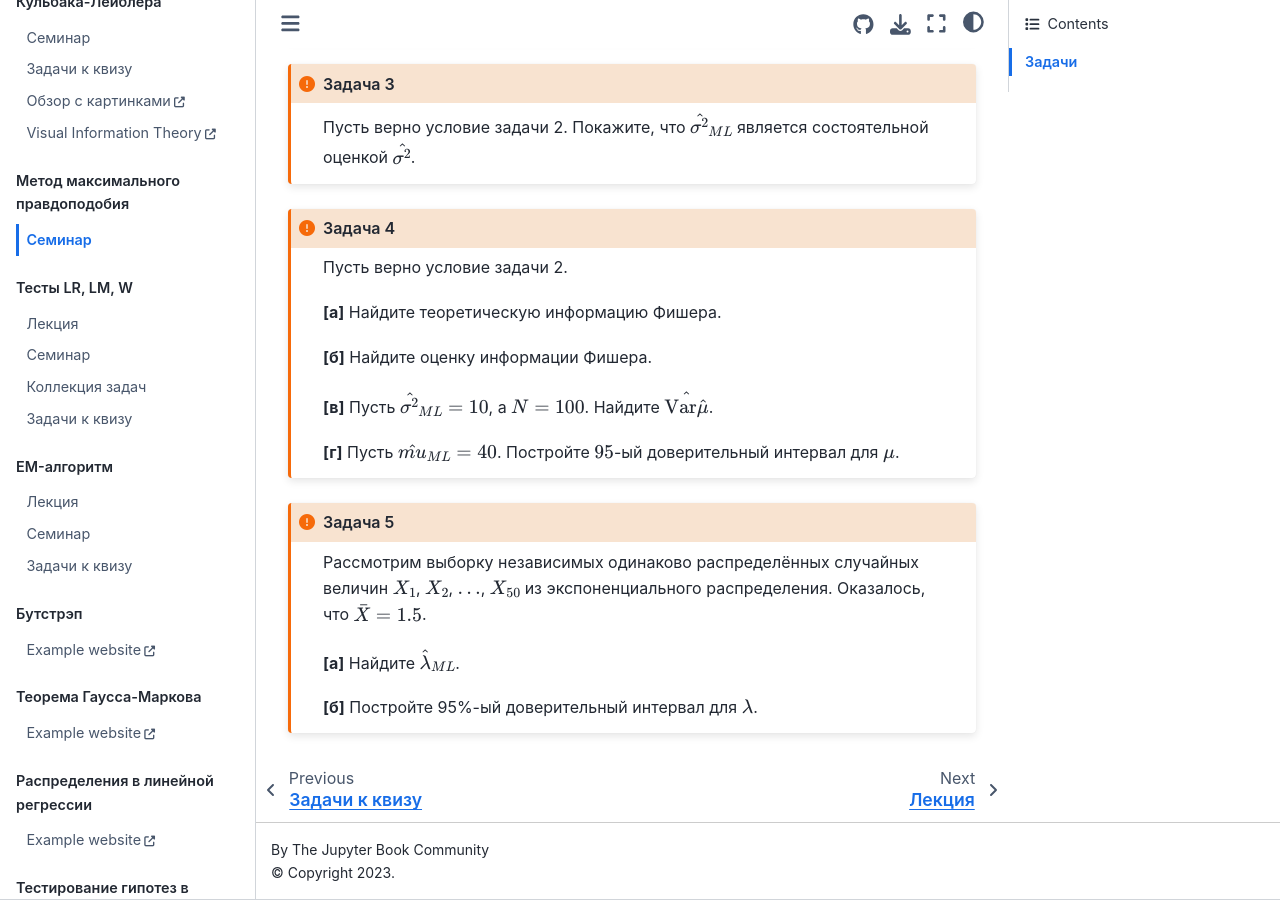
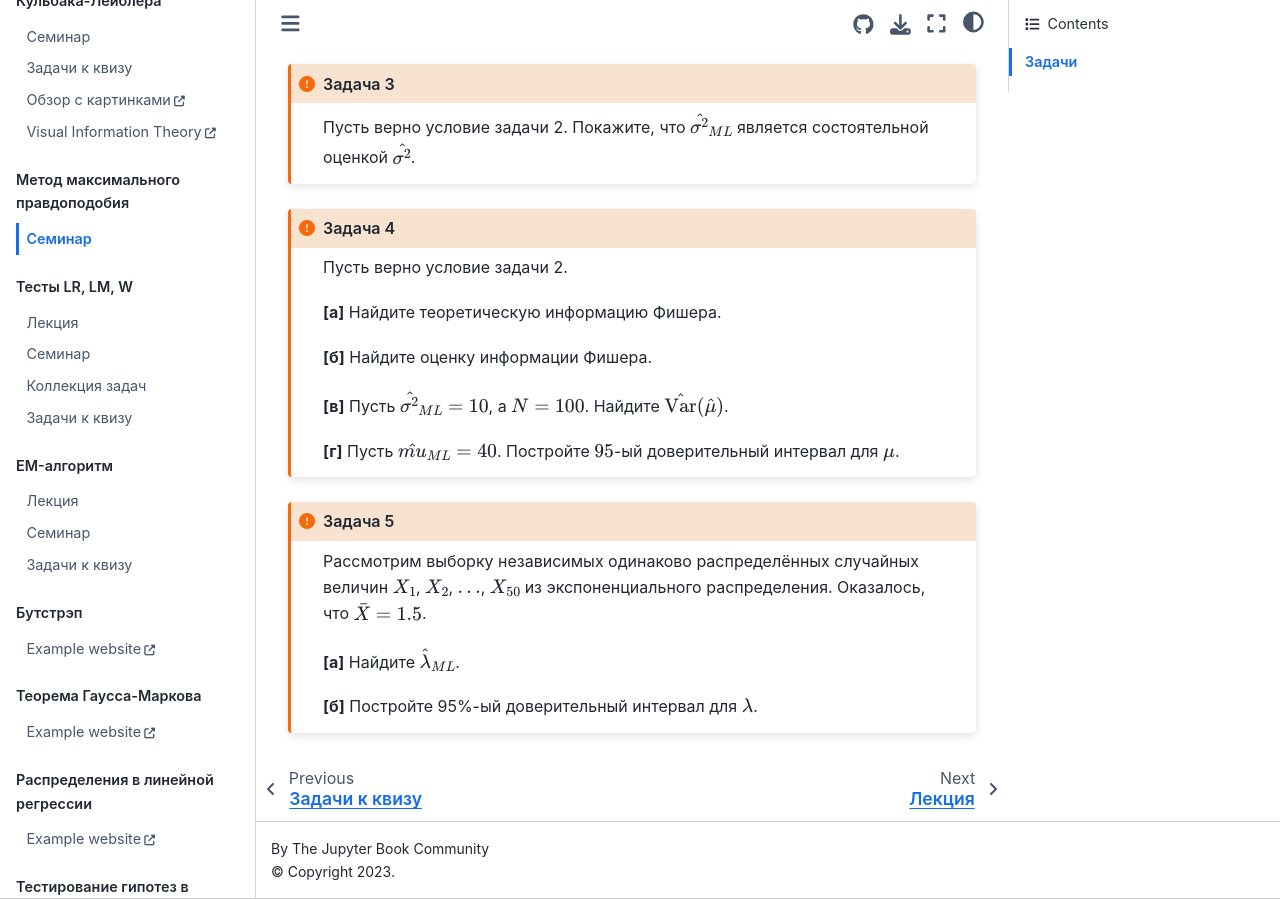
Before and after one commit to AIshutin/psmo_book, a Jupyter Book: the page built from content/ML/seminar.md, in a window 1280 px wide and 900 px high, scrolled down 725 px. Built offline with Jupyter Book 1.0.4 settings and Sphinx 7.4.7 and the Sphinx Book theme 1.1.4, drawn with Linux system fonts in a browser that asks for light colours.

Commit message:
upd sem2

````diff
--- a/content/ML/seminar.md
+++ b/content/ML/seminar.md
@@ -37,7 +37,7 @@
 
 **[б]** Найдите оценку информации Фишера.
 
-**[в]** Пусть $\hat{\sigma^2}_{ML} = 10$, а $N = 100$. Найдите $\hat{\mathrm{Var}{\hat{\mu}}}$.
+**[в]** Пусть $\hat{\sigma^2}_{ML} = 10$, а $N = 100$. Найдите $\hat{\mathrm{Var}}({\hat{\mu}})$.
 
 **[г]** Пусть $\hat{mu}_{ML} = 40$. Постройте $95%$-ый доверительный интервал для $\mu$.
 ```
````
